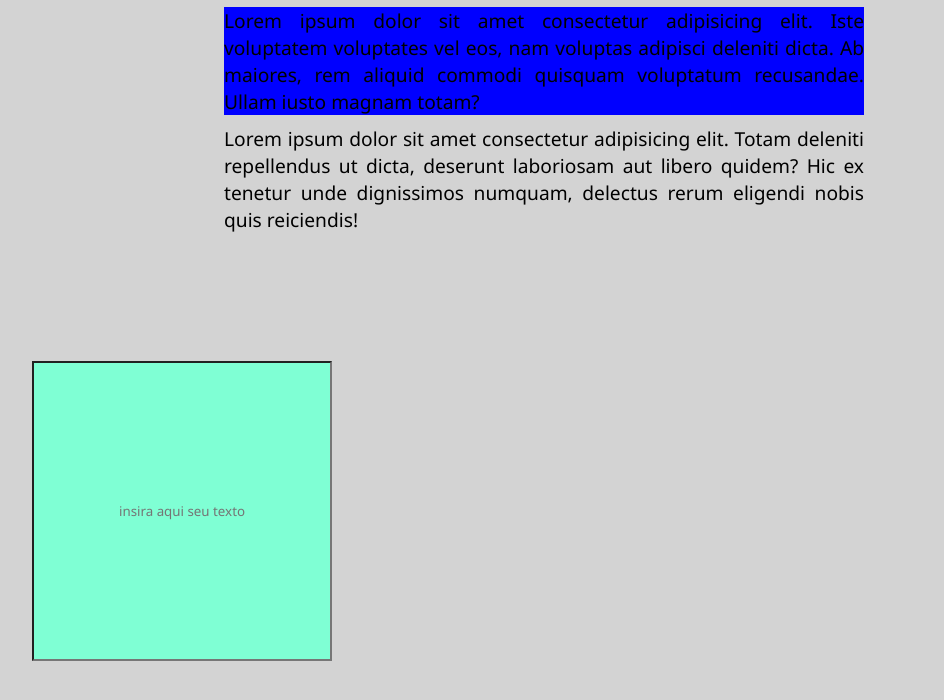
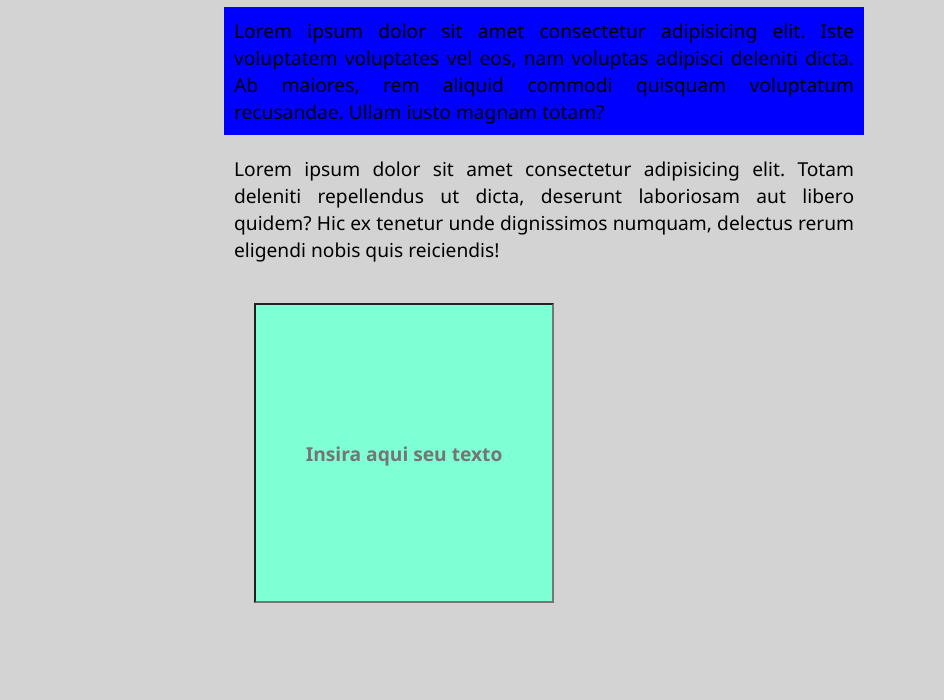
Before and after one commit to kbrallll/html-css-danki, a plain HTML site: page aulas-html/ex001/index.html in a window 1280 px wide. Shown: the part 46-746 px from the top of the page, without its empty margins (96-1040 px from the left). Drawn offline with Linux system fonts and the light colour scheme.

Commit message:
Atualização ex001

```diff
--- a/aulas-html/ex001/index.html
+++ b/aulas-html/ex001/index.html
@@ -31,6 +31,7 @@
             width: 50%;
             margin: auto;
             margin-top: 10px;
+            padding: 10px;
         }
 
         /*AQUI ESTÁ O EXMPLO DE ATACAR UM ATRIBUTO PRÓPRIO */
@@ -40,9 +41,12 @@
         }
 
         input {
-            margin: 10%;
+            margin-left: 350px;
+            margin-top: 30px;
             height: 300px;
             width: 300px;
+            font-size: 1.2em;
+            font-weight: bold;
         }
 
         [placeholder] {
@@ -61,6 +65,6 @@
     <p>
         Lorem ipsum dolor sit amet consectetur adipisicing elit. Totam deleniti repellendus ut dicta, deserunt laboriosam aut libero quidem? Hic ex tenetur unde dignissimos numquam, delectus rerum eligendi nobis quis reiciendis!
     </p>
-    <input type="text" placeholder="insira aqui seu texto">
+    <input type="text" placeholder="Insira aqui seu texto">
 </body>
 </html>
```
